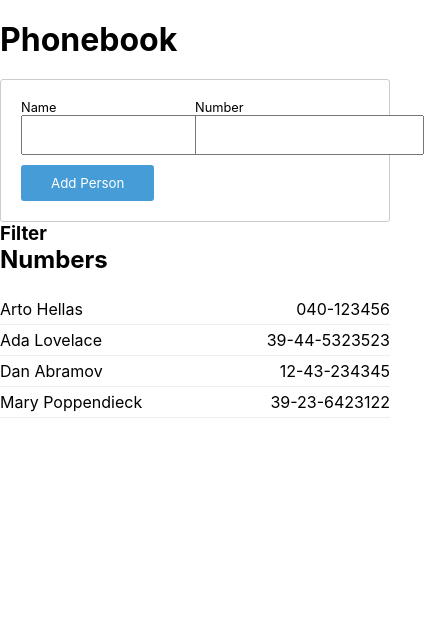
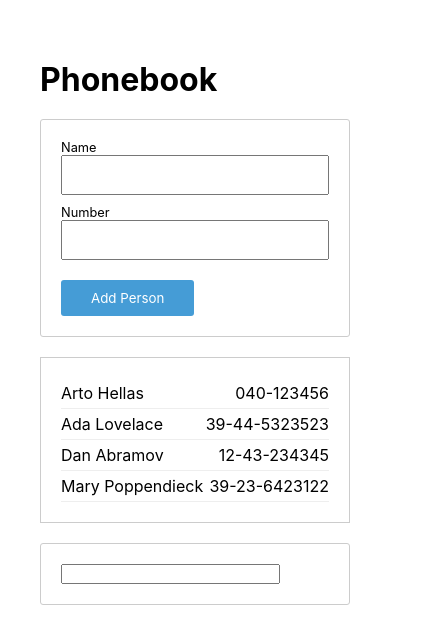
Before and after one commit to danphillipsuk/fullstackopen2022, a React (Create React App) app in the folder part2/phonebook/: page / in a window 390 px wide. Shown: the top 644 px of the page, 424 px wide, since content can reach past the window. Built offline with nearby package versions, Linux system fonts and the light colour scheme.

Commit message:
Filter working as desired - still to seperate into component

```diff
--- a/part2/phonebook/src/App.js
+++ b/part2/phonebook/src/App.js
@@ -1,7 +1,7 @@
 import { useState } from 'react'
-import People from './components/People';
 import Filter from './components/Filter';
 import AddNewPerson from './components/AddNewPerson';
+import Persons from './components/Persons';
 
 const App = () => {
 
@@ -14,30 +14,33 @@ const App = () => {
 
   const [newName, setNewName] = useState('');
   const [newNumber, setNewNumber] = useState('');
+  const [newFilter, setFilter] = useState('');
 
   const handleNameChange = (event) => setNewName(event.target.value);
   const handleNumberChange = (event) => setNewNumber(event.target.value);
+  const handleFilter = (event) => setFilter(event.target.value)
 
 
-  // const [newFilter, setFilter] = useState('');
-  // const [showAll, setShowAll] = useState(true);
 
-  // const handleFilter = (event) => {
-  //   setShowAll(false)
-  //   setFilter(event.target.value);
-  // }
+  let filtered;
+  let peopleToShow;
 
-  // const filteredPerson = showAll ? persons : persons.filter(person => {
-  //   return person.name === newFilter
-  // })
+  if(newFilter.length > 0) {
+    let len = newFilter.length-1;
+    filtered = persons.filter(person => person.name[len] === newFilter[len] && person.name[len-1] === newFilter[len-1] )
+  }
 
+  if (filtered) {
+    peopleToShow = filtered;
+  } else {
+    peopleToShow = persons;
+  }
 
 
 
   return (
     <div>
       <h1 id="header">Phonebook</h1>
-
       <AddNewPerson
         persons={persons}
         setPersons={setPersons}
@@ -49,25 +52,19 @@ const App = () => {
         handleNumberChange={handleNumberChange}
       />
 
-      <Filter />
+      <Persons persons={peopleToShow}/>
 
-      {/* <form>
-        <label htmlFor = "filter">Filter
-          <input
-            value={newFilter}
-            onChange={handleFilter}
-            id='filter'
-          />
-        </label>
-      </form> */}
+      {/* <Filter
+        newFilter={newFilter}
+        setFilter={setFilter}
+        handleFilter={handleFilter}
+      /> */}
 
 
-      <h2>Numbers</h2>
-        <ul id="phoneBook">
-          {persons.map(people =>
-            <People key={people.id} individual={people} />
-            )}
-        </ul>
+      <form>
+        <input value={newFilter} onChange={handleFilter} />
+      </form>
+
     </div>
   )
 }
--- a/part2/phonebook/src/components/AddNewPerson.js
+++ b/part2/phonebook/src/components/AddNewPerson.js
@@ -9,7 +9,6 @@ const AddNewPerson = ({ persons, newName, handleNameChange, setNewName, setPerso
     }
 
     const duplicateName = persons.some(person => person.name === newName)
-    const duplicateNumber = persons.some(person => person.number === newNumber)
 
     if(duplicateName) {
       alert(`${newName} already exists in phonebook.`)
@@ -17,9 +16,8 @@ const AddNewPerson = ({ persons, newName, handleNameChange, setNewName, setPerso
       return
     }
 
-    if(duplicateNumber) {
-      alert(`${newNumber} already exists in phonebook.`)
-      setNewNumber('');
+    if(newName === '' || newNumber === '') {
+      alert("Please enter a name and phone number")
       return
     }
 
--- a/part2/phonebook/src/components/Filter.js
+++ b/part2/phonebook/src/components/Filter.js
@@ -1,7 +1,19 @@
-const Filter = () => {
+const Filter = (newFilter, setNewFilter, handleFilter) => {
+
+  const filterPhonebook = () => {
+    console.log("hello");
+  }
 
   return (
-    <h3>Filter</h3>
+    <div id="filter">
+      <h3>Filter Phonebook</h3>
+
+        <input
+          value={newFilter}
+          onChange={handleFilter}
+        />
+
+    </div>
   )
 }
 
--- /dev/null
+++ b/part2/phonebook/src/components/Persons.js
@@ -0,0 +1,13 @@
+import People from "./People";
+
+const Persons = ({persons}) => {
+  return (
+    <ul id="phoneBook">
+      {persons.map(people =>
+        <People key={people.id} individual={people} />
+      )}
+    </ul>
+  )
+}
+
+export default Persons
--- a/part2/phonebook/src/index.css
+++ b/part2/phonebook/src/index.css
@@ -1,4 +1,4 @@
-*, ::after, ::before {
+*, ::after, ::before, html, body {
   box-sizing: border-box;
   margin: 0;
   padding: 0;
@@ -27,10 +27,11 @@
   border-radius: 3px;
   display: flex;
   flex-wrap: wrap;
+  gap: 2%;
 }
 
 .addPersonInputs {
-  width: 50%;
+  width: 49%;
 }
 
 .addPersonInputs label {
@@ -39,11 +40,12 @@
 }
 
 .addPersonInputs input {
+  width: 100%;
   padding: 10px 5px;
 }
 
 #root form button {
-  margin-top: 10px;
+  margin: 10px 0 0 -2%;
   cursor: pointer;
   background-color: rgb(69, 156, 214);
   border: transparent;
@@ -57,6 +59,8 @@
   display: flex;
   flex-wrap: wrap;
   margin: 20px 0;
+  border: solid 1px rgb(204, 204, 204);
+  padding: 20px;
 }
 
 #phoneBook li {
@@ -66,3 +70,30 @@
   padding: 5px 0;
   border-bottom: solid 1px #eee;
 }
+
+#filter {
+  width: 100%;
+  border: solid 1px rgb(204, 204, 204);
+  margin: 20px 0;
+  padding: 20px;
+}
+
+@media screen and (max-width: 520px) {
+  #root {
+    max-width: 100%;
+    padding: 40px;
+  }
+
+  #root form {
+    gap: 0;
+  }
+
+  .addPersonInputs {
+    width: 100%;
+    margin-bottom: 10px;
+  }
+
+  #root form button {
+    margin: 10px 0 0 0;
+  }
+}
```
